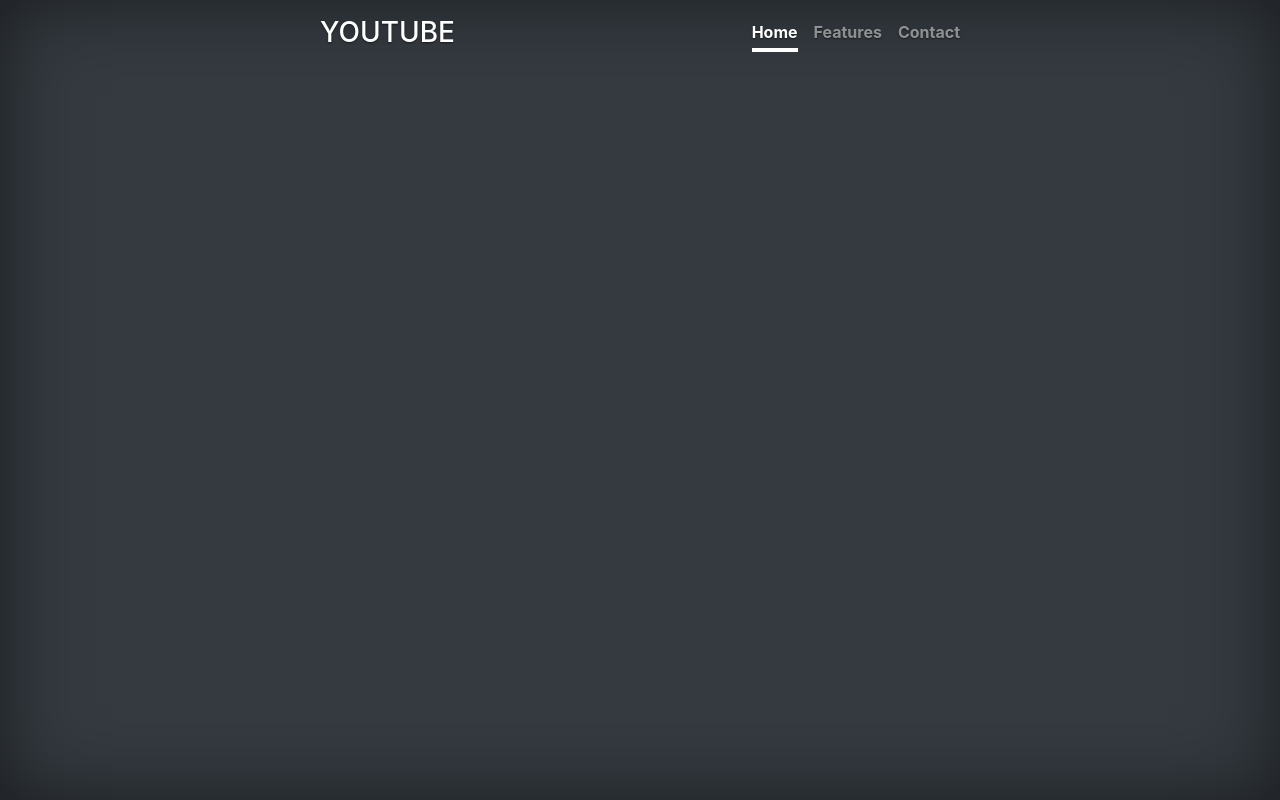
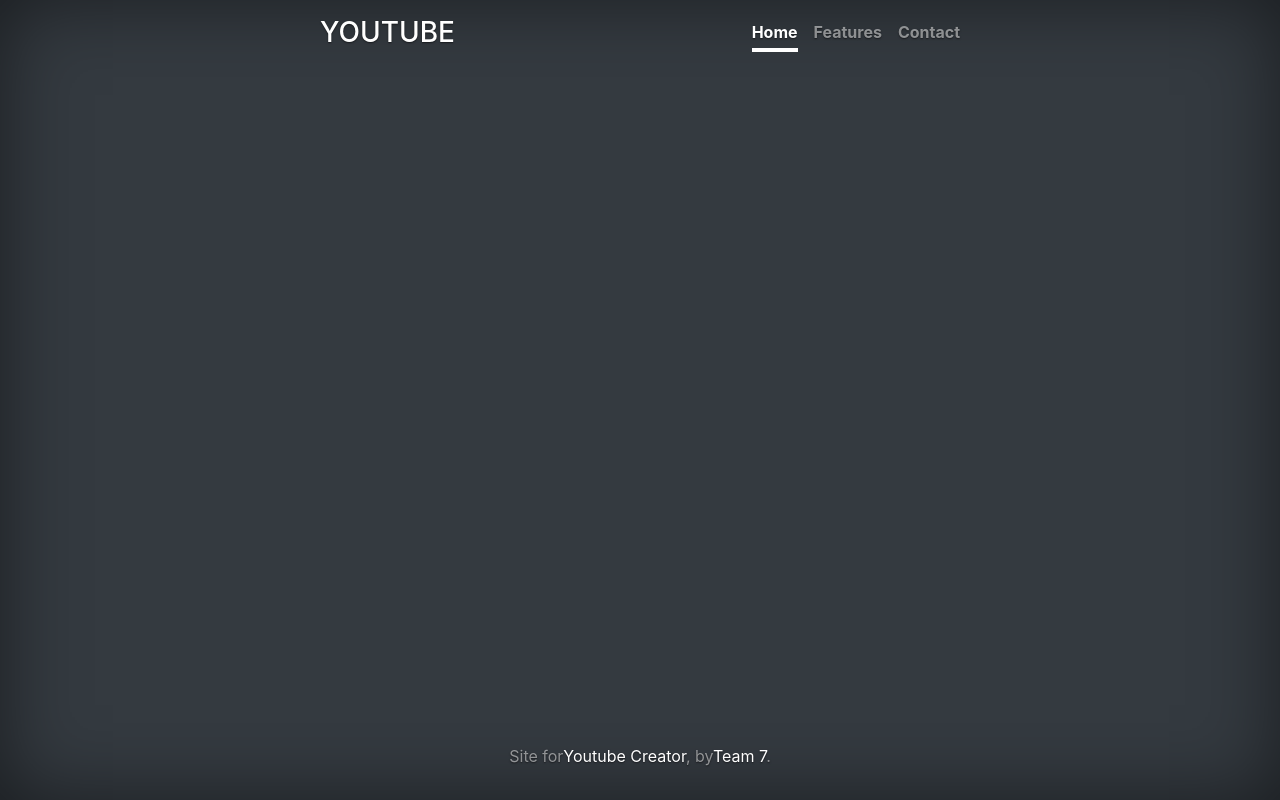
Before and after one commit to amathon-2019/YoutubeCreator, a React (Create React App) app in the folder frontend/: page / in a window 1280 px wide. Built offline with nearby package versions, Linux system fonts and the light colour scheme.

Commit message:
Create footer component

```diff
--- a/frontend/src/App.js
+++ b/frontend/src/App.js
@@ -1,12 +1,14 @@
 import React from 'react'
+import './App.css'
 import Navigation from './components/navigation'
-import './App.css'
+import Footer from './components/footer'
 
 function App() {
   return (
     <div className="App w-100 h-100">
       <div className="cover-container d-flex w-100 h-100 p-3 mx-auto flex-column">
         <Navigation />
+        <Footer />
       </div>
     </div>
   )
--- /dev/null
+++ b/frontend/src/components/footer/index.js
@@ -0,0 +1,21 @@
+import React from 'react'
+
+const Footer = () => {
+  return (
+    <footer className="mt-auto text-white-50">
+      <p>
+        Site for
+        <a href="https://youtub.com/" className="text-white">
+          Youtube Creator
+        </a>
+        , by
+        <a href="https://github.com/amathon-2019/YoutubeCreator" className="text-white">
+          Team 7
+        </a>
+        .
+      </p>
+    </footer>
+  )
+}
+
+export default Footer
```
